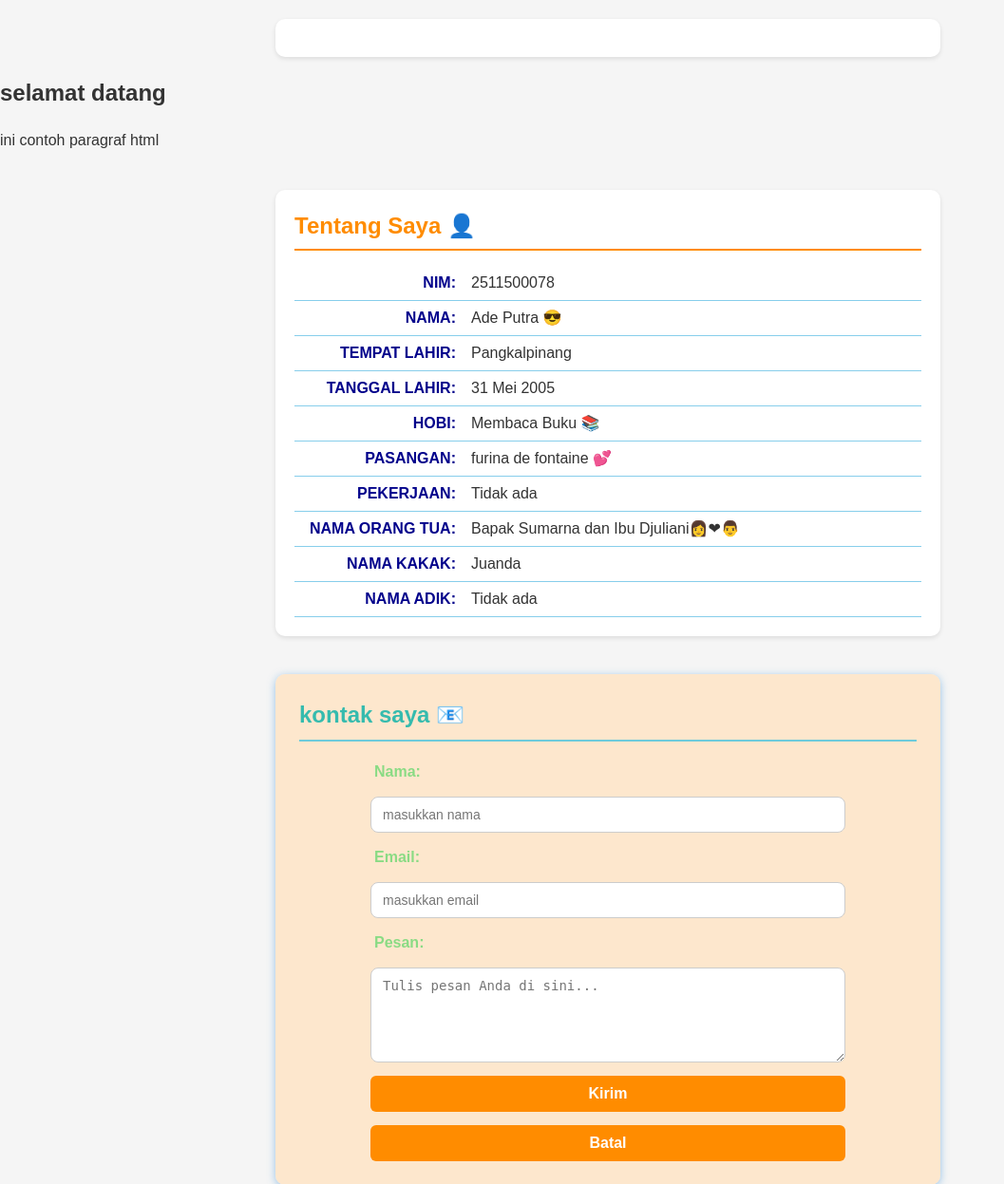
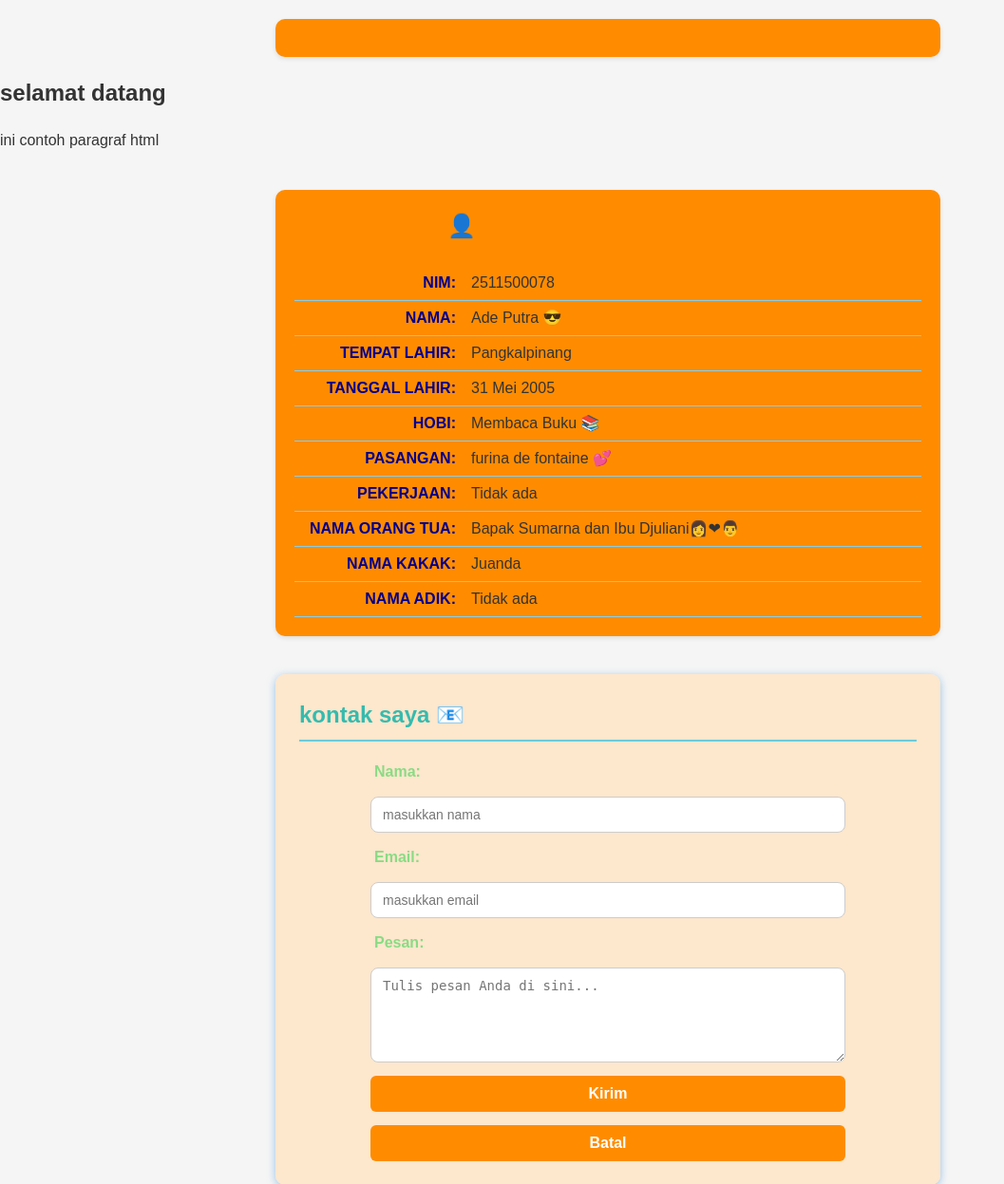
Before and after one commit to kelasngawi/2511500078-PWD-GB1J-2526O, a PHP site: page /pertemuan-04/index.html in a window 1280 px wide. Shown: the part 155-1402 px from the top of the page at 95% size, without its empty margins (0-1057 px from the left). Run offline with PHP 8.4, Linux system fonts and the light colour scheme.

Commit message:
update readme.md dan style.css  dan index.html pertemuan 04

```diff
--- a/pertemuan-04/style.css
+++ b/pertemuan-04/style.css
@@ -63,9 +63,9 @@ header li a:active {
     }
 
   }
-  #home,
+ #home,
  #about {
-    background-color: #ffffff;
+    background-color: darkorange;
     border-radius: 10px;
     padding: 20px;
     max-width: 700px;
```
